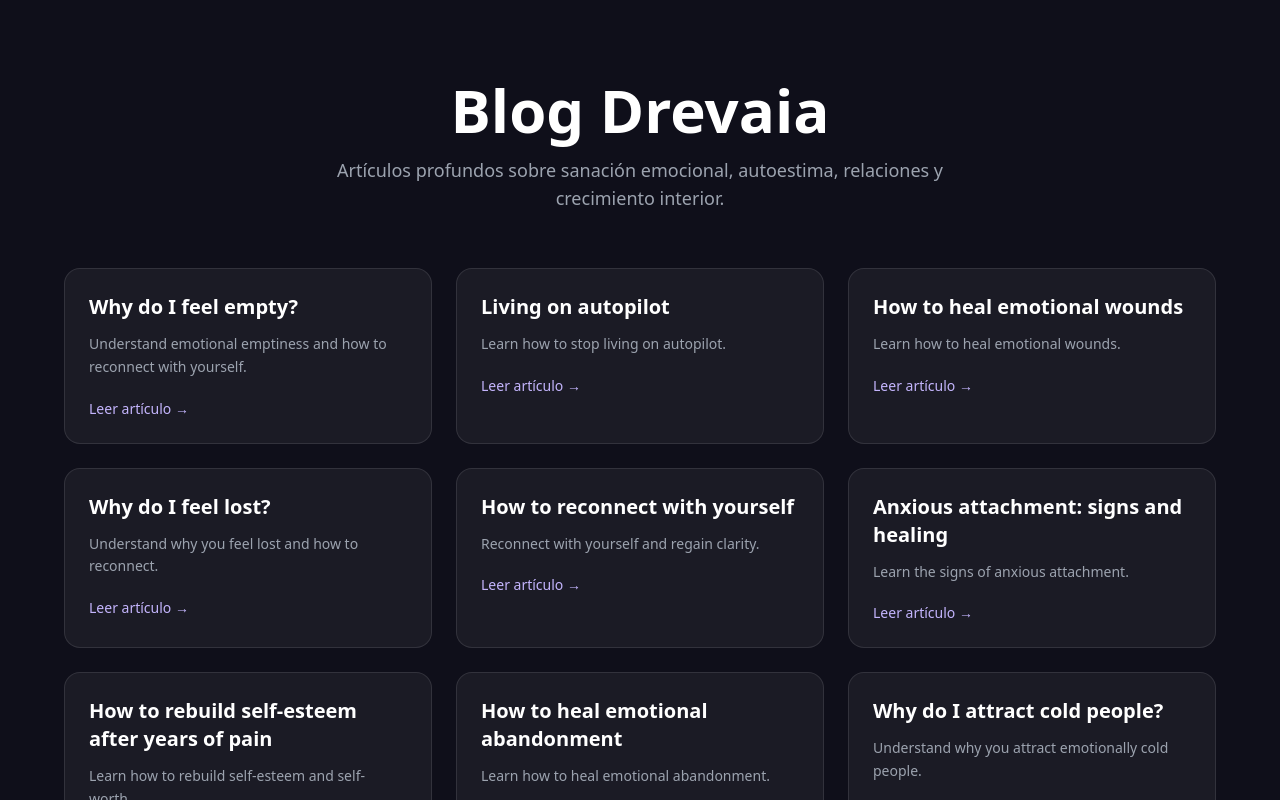
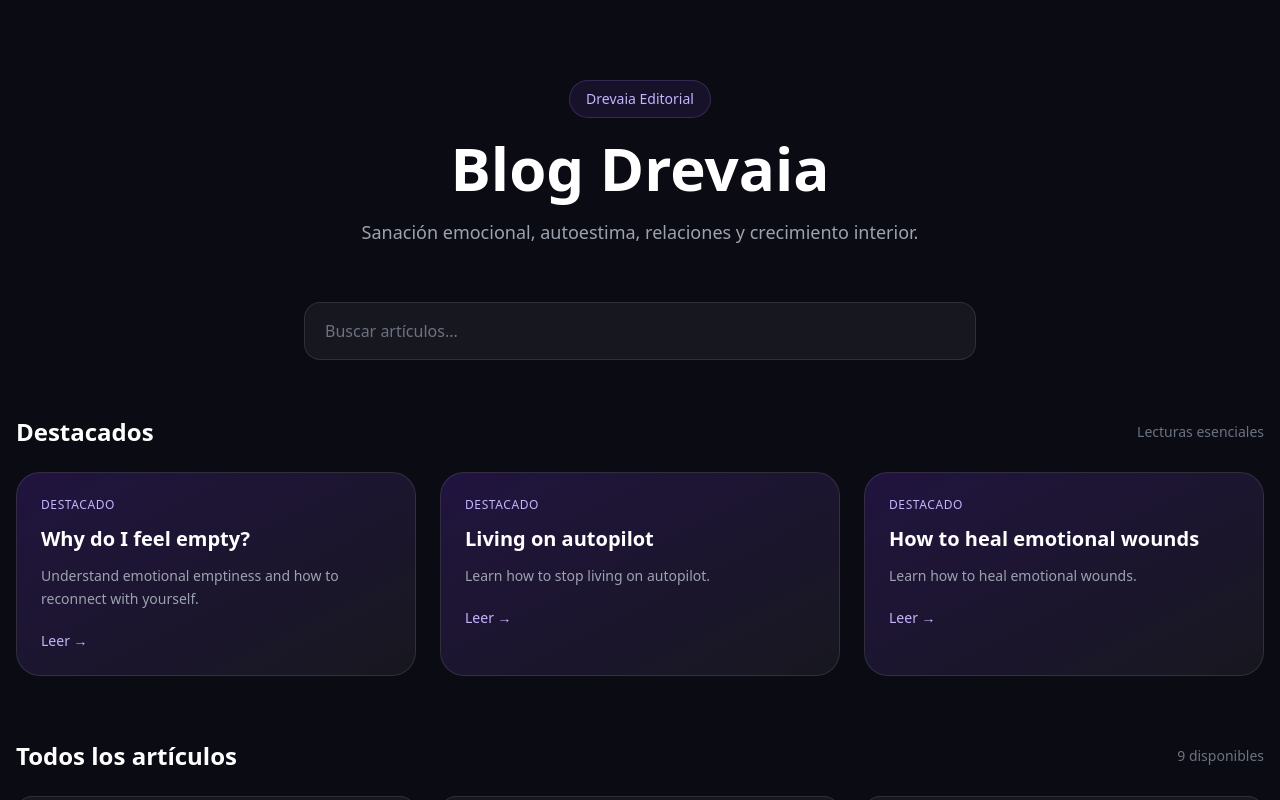
Before and after one commit to Drevaia-Digital/drevaia-app, a React (Vite) app: page /blog in a window 1280 px wide. Shown: the top 800 px of the page. Built offline with nearby package versions, Linux system fonts and the light colour scheme.

Commit message:
Upgrade blog supreme v2

```diff
--- a/src/pages/BlogIndexPage.tsx
+++ b/src/pages/BlogIndexPage.tsx
@@ -1,35 +1,117 @@
+import { useMemo, useState } from "react";
 import { Link } from "react-router-dom";
 import { posts } from "@/data/posts";
 import { useLanguage } from "@/context/LanguageContext";
 
 export default function BlogIndexPage() {
   const { language } = useLanguage();
+  const [search, setSearch] = useState("");
+
+  const featured = posts.slice(0, 3);
+
+  const filteredPosts = useMemo(() => {
+    return posts.filter((post) => {
+      const title = post.title[language].toLowerCase();
+      const desc = post.description[language].toLowerCase();
+      const term = search.toLowerCase();
+
+      return title.includes(term) || desc.includes(term);
+    });
+  }, [search, language]);
 
   return (
-    <main className="min-h-screen bg-[#0f0f1a] text-white px-4 py-20">
-      <div className="max-w-6xl mx-auto">
+    <main className="min-h-screen bg-[#0b0b14] text-white px-4 py-20">
+      <div className="max-w-7xl mx-auto">
 
+        {/* HERO */}
         <header className="text-center mb-14">
-          <h1 className="text-4xl md:text-6xl font-bold mb-4">
+          <div className="inline-block px-4 py-2 rounded-full bg-violet-500/10 border border-violet-400/20 text-violet-300 text-sm mb-5">
+            Drevaia Editorial
+          </div>
+
+          <h1 className="text-4xl md:text-6xl font-bold leading-tight mb-5">
             Blog Drevaia
           </h1>
 
-          <p className="text-gray-400 max-w-2xl mx-auto text-lg">
-            Artículos profundos sobre sanación emocional, autoestima,
-            relaciones y crecimiento interior.
+          <p className="text-gray-400 text-lg max-w-2xl mx-auto">
+            Sanación emocional, autoestima, relaciones y crecimiento interior.
           </p>
         </header>
 
-        <section className="grid gap-6 md:grid-cols-2 lg:grid-cols-3">
-          {posts.map((post, i) => (
+        {/* SEARCH */}
+        <section className="mb-14">
+          <div className="max-w-2xl mx-auto">
+            <input
+              type="text"
+              placeholder="Buscar artículos..."
+              value={search}
+              onChange={(e) => setSearch(e.target.value)}
+              className="w-full rounded-2xl bg-white/5 border border-white/10 px-5 py-4 text-white placeholder-gray-500 outline-none focus:border-violet-400 transition"
+            />
+          </div>
+        </section>
+
+        {/* FEATURED */}
+        <section className="mb-16">
+          <div className="flex items-center justify-between mb-6">
+            <h2 className="text-2xl font-semibold">
+              Destacados
+            </h2>
+
+            <span className="text-sm text-gray-500">
+              Lecturas esenciales
+            </span>
+          </div>
+
+          <div className="grid gap-6 md:grid-cols-3">
+            {featured.map((post, i) => (
               <Link
                 key={i}
                 to={`/${language}/blog/${post.slug[language]}`}
-              className="rounded-2xl border border-white/10 bg-white/5 p-6 hover:bg-white/10 transition"
+                className="rounded-3xl p-6 bg-gradient-to-br from-violet-600/20 to-white/5 border border-white/10 hover:border-violet-400/40 transition"
               >
-              <h2 className="text-xl font-semibold mb-3">
+                <div className="text-xs uppercase tracking-wider text-violet-300 mb-3">
+                  Destacado
+                </div>
+
+                <h3 className="text-xl font-semibold mb-3">
                   {post.title[language]}
+                </h3>
+
+                <p className="text-gray-400 text-sm leading-relaxed">
+                  {post.description[language]}
+                </p>
+
+                <div className="mt-5 text-violet-300 text-sm">
+                  Leer →
+                </div>
+              </Link>
+            ))}
+          </div>
+        </section>
+
+        {/* ALL POSTS */}
+        <section>
+          <div className="flex items-center justify-between mb-6">
+            <h2 className="text-2xl font-semibold">
+              Todos los artículos
             </h2>
+
+            <span className="text-sm text-gray-500">
+              {filteredPosts.length} disponibles
+            </span>
+          </div>
+
+          <div className="grid gap-6 md:grid-cols-2 lg:grid-cols-3">
+            {filteredPosts.map((post, i) => (
+              <Link
+                key={i}
+                to={`/${language}/blog/${post.slug[language]}`}
+                className="rounded-2xl border border-white/10 bg-white/5 p-6 hover:bg-white/10 hover:border-violet-400/30 transition"
+              >
+                <h3 className="text-xl font-semibold mb-3">
+                  {post.title[language]}
+                </h3>
 
                 <p className="text-gray-400 text-sm leading-relaxed">
                   {post.description[language]}
@@ -40,6 +122,7 @@ export default function BlogIndexPage() {
                 </div>
               </Link>
             ))}
+          </div>
         </section>
 
       </div>
```
Lines whose indentation alone changed are shown as unchanged.
